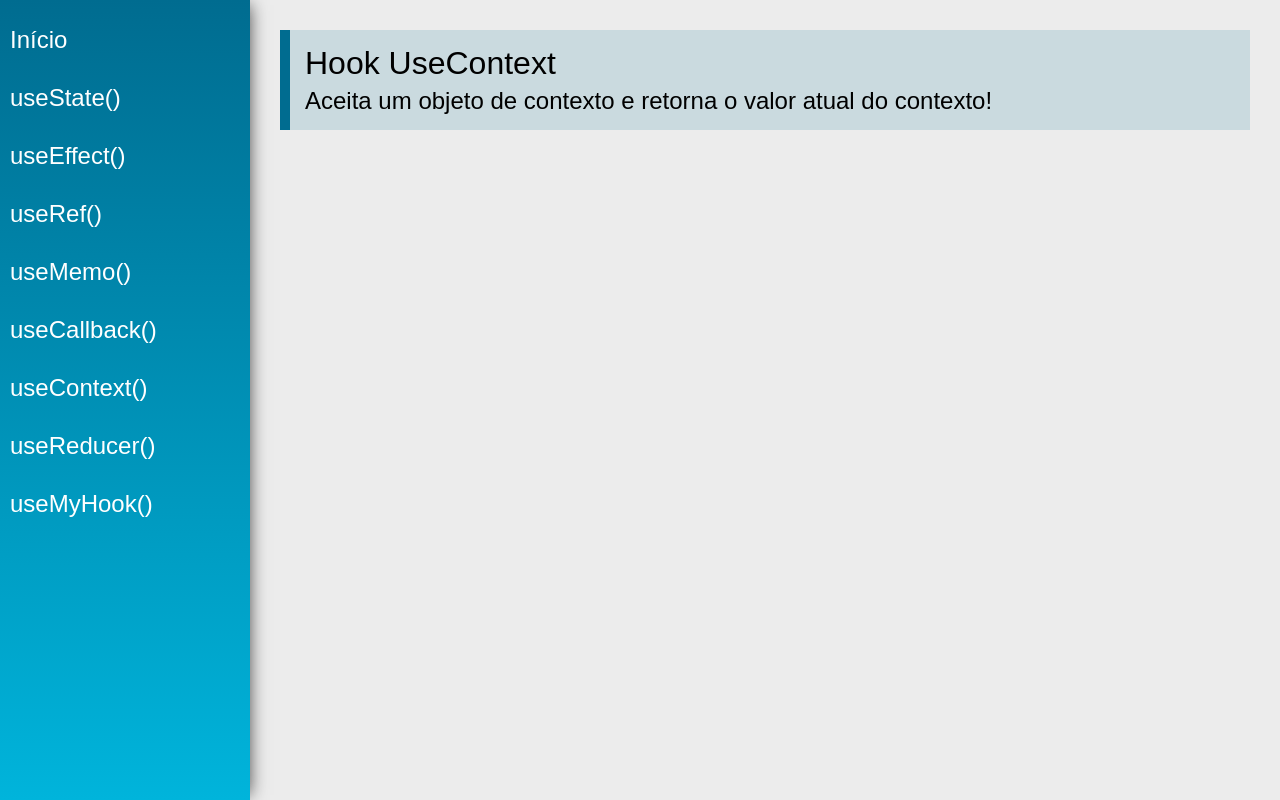
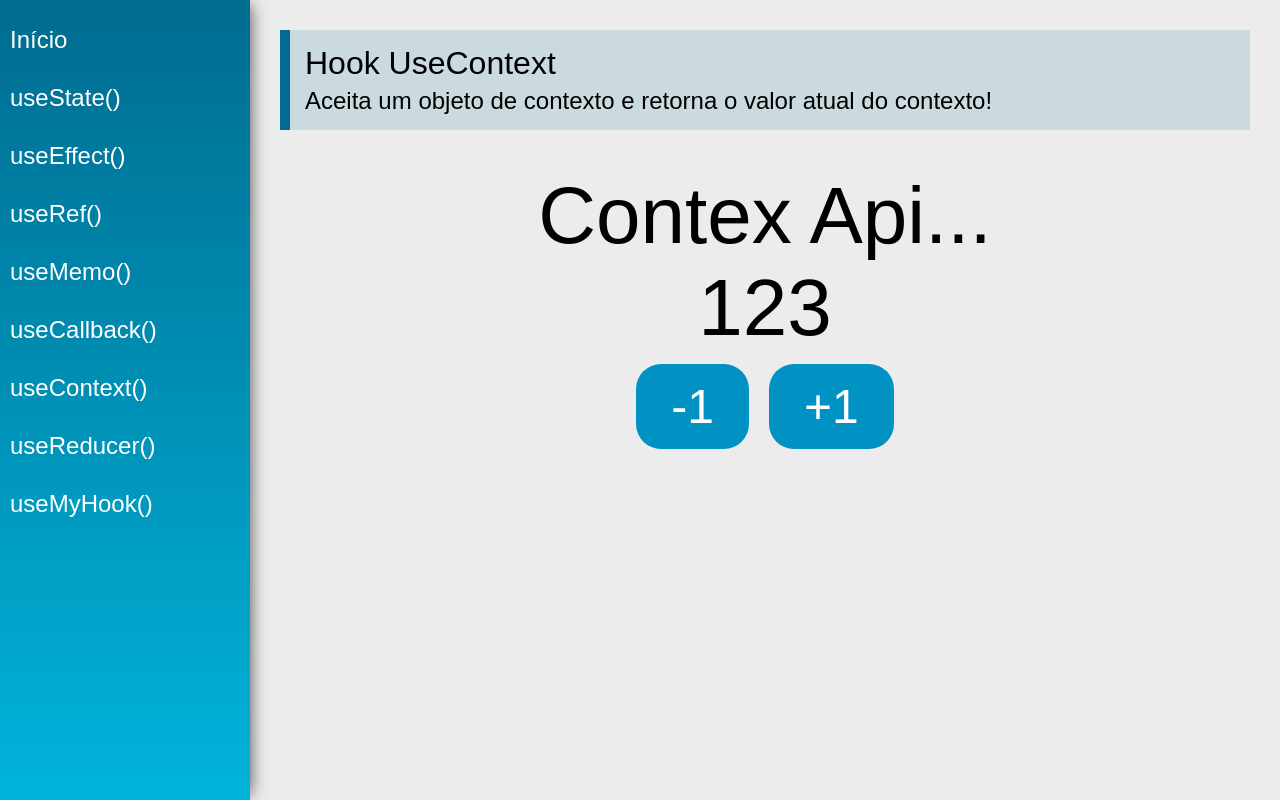
Before and after one commit to jeymes/Aula-React-Hooks, a React (Create React App) app: page /useContext in a window 1280 px wide. Built offline with nearby package versions, Linux system fonts and the light colour scheme.

Commit message:
Aceita um objeto de contexto e retorna o valor atual do contexto! #01

```diff
--- /dev/null
+++ b/src/data/DataContex.js
@@ -0,0 +1,8 @@
+import React from "react";
+
+export const data ={
+    number: 123,
+    text: "Contex Api..."
+}
+
+export const DataContext = React.createContext(null)
--- a/src/views/App.jsx
+++ b/src/views/App.jsx
@@ -1,19 +1,26 @@
 import './App.css'
-import React from 'react'
-import { BrowserRouter as Router } from  'react-router-dom'
+import React, { useState } from 'react'
+import { BrowserRouter as Router } from 'react-router-dom'
 
 import Menu from '../components/layout/Menu'
 import Content from '../components/layout/Content'
 
+import { DataContext, data } from '../data/DataContex'
+
 const App = props => {
 
+    const [state, setState] = useState(data)
+
     return (
+        <DataContext.Provider value={{state, setState}}>
             <div className="App">
                 <Router>
                     <Menu />
                     <Content />
                 </Router>
             </div>
+        </DataContext.Provider>
+
     )
 }
 
--- a/src/views/examples/UseContext.jsx
+++ b/src/views/examples/UseContext.jsx
@@ -1,13 +1,35 @@
-import React from 'react'
+import React, { useContext } from 'react'
 import PageTitle from '../../components/layout/PageTitle'
 
+import { DataContext } from '../../data/DataContex'
+
 const UseContext = (props) => {
+
+    const contex = useContext(DataContext)
+
+    function addNumber(delta){
+        contex.setState({
+            ...contex.state,
+            number: contex.state.number + delta
+        })
+    }
+
     return (
         <div className="UseContext">
             <PageTitle
                 title="Hook UseContext"
-                subtitle="Aceita um objeto de contexto e retorna o valor atual do contexto!"
-            />
+                subtitle="Aceita um objeto de contexto e retorna o valor atual do contexto!"/>
+
+                <div className="center">
+                    <span className="text">{contex.state.text}</span>
+                    <span className="text">{contex.state.number}</span>
+
+                    <div>
+                        <button className="btn" onClick={() => addNumber(-1)}>-1</button>
+                        <button className="btn" onClick={() => addNumber(+1)}>+1</button>
+                    </div>
+                </div>
+
         </div>
     )
 }
```
Lines whose indentation alone changed are shown as unchanged.
